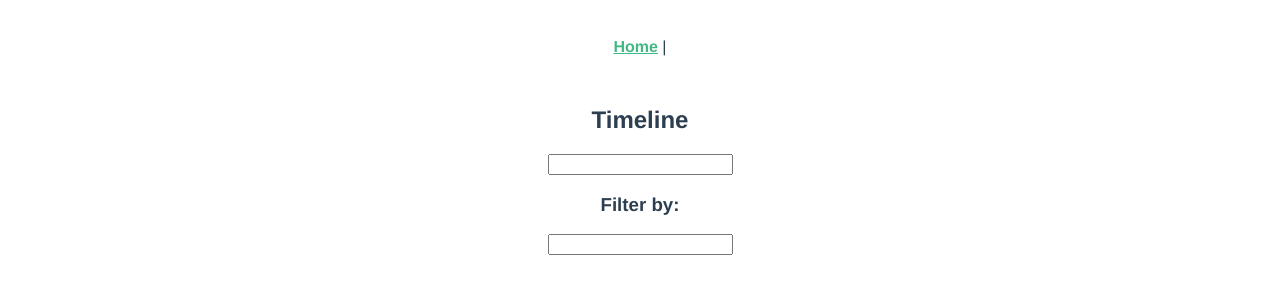
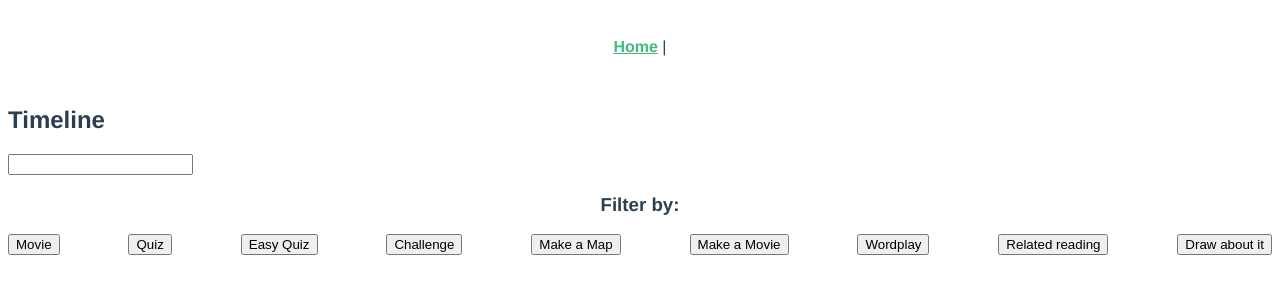
Before and after one commit to levkorsy/brainpop, a Vue app in the folder client/: page / in a window 1280 px wide. Shown: the top 300 px of the page. Built offline with nearby package versions, Linux system fonts and the light colour scheme; no server answers.

Commit message:
added fetch activities added filter type item added css

```diff
--- a/client/src/components/filter.feature/TextFilter.component.vue
+++ /dev/null
@@ -1,17 +0,0 @@
-<template>
-  <div>
-    <h2>Timeline</h2>
-    <input type="text"/>
-  </div>
-
-</template>
-
-<script>
-export default {
-name: "TextFilter"
-}
-</script>
-
-<style scoped>
-
-</style>
--- a/client/src/components/filter.feature/TypeFilter.component.vue
+++ b/client/src/components/filter.feature/text/TextFilter.component.vue
@@ -1,6 +1,6 @@
 <template>
-  <div>
-    <h3>Filter by:</h3>
+  <div class="wrapper">
+    <h2>Timeline</h2>
     <input type="text"/>
   </div>
 
@@ -8,10 +8,12 @@
 
 <script>
 export default {
-name: "TypeFilter"
+name: "TextFilter"
 }
 </script>
 
 <style scoped>
-
+.wrapper{
+  text-align: left;
+}
 </style>
--- /dev/null
+++ b/client/src/components/filter.feature/type/TypeFilter.component.vue
@@ -0,0 +1,39 @@
+<template>
+    <div class="wrapper">
+        <h3>Filter by:</h3>
+        <div class="btn-wrapper">
+            <TypeItem v-for="(type, idx) in activityTypes" :key="idx" :filterType="type"/>
+        </div>
+    </div>
+
+</template>
+
+<script>
+
+    import {ActivityTypes} from "../../../global_constans/ActivityTypes"
+    import TypeItem from "./TypeItem.component";
+
+    export default {
+        name: "TypeFilter",
+        components: {TypeItem},
+        data() {
+            return {
+                activityTypes: ActivityTypes
+            }
+        },
+        mounted() {
+            console.log(this.activityTypes)
+        }
+    }
+</script>
+
+<style scoped>
+.wrapper{
+    display: flex;
+    flex-direction: column;
+}
+    .btn-wrapper{
+        display: flex;
+        justify-content: space-between;
+    }
+</style>
--- /dev/null
+++ b/client/src/components/filter.feature/type/TypeItem.component.vue
@@ -0,0 +1,20 @@
+<template>
+    <button>{{ filterType.title }}</button>
+</template>
+
+<script>
+    export default {
+        name: "TypeItem",
+        props:{
+            filterType:{
+                type:Object,
+                required: true,
+                default: null
+                }
+        }
+    }
+</script>
+
+<style scoped>
+
+</style>
--- a/client/src/views/Home.vue
+++ b/client/src/views/Home.vue
@@ -1,5 +1,5 @@
 <template>
-  <div class="home">
+    <div class="container">
         <TextFilter/>
         <TypeFilter/>
     </div>
@@ -7,14 +7,35 @@
 
 <script>
     // @ is an alias to /src
-import TextFilter from "@/components/filter.feature/TextFilter.component";
-import TypeFilter from "@/components/filter.feature/TypeFilter.component";
+    import TextFilter from "@/components/filter.feature/text/TextFilter.component";
+    import TypeFilter from "@/components/filter.feature/type/TypeFilter.component";
 
     export default {
         name: 'home',
         components: {
             TypeFilter,
             TextFilter,
+        },
+        created() {
+            this.fetchActivities()
+        },
+        data(){
+            return{
+                activities: []
             }
+        },
+        methods: {
+            fetchActivities() {
+                fetch('http://localhost:3000/activities/v1')
+                    .then(response => response.json())
+                    .then(data => this.activities = data);
+            }
+        },
     }
 </script>
+<style scoped>
+    .container {
+        display: flex;
+        flex-direction: column;
+    }
+</style>
```
Lines whose indentation alone changed are shown as unchanged.
